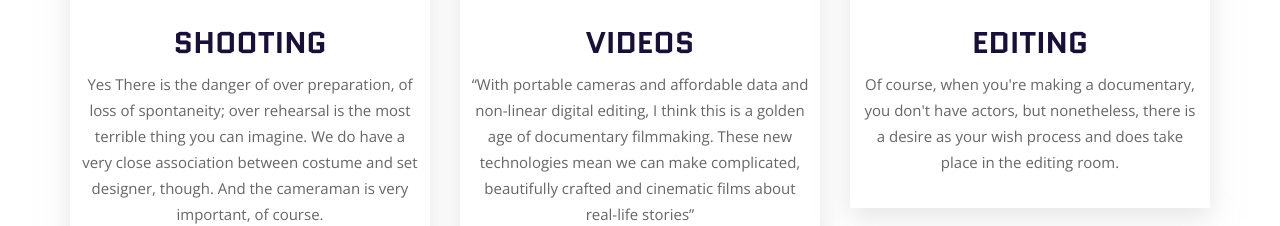
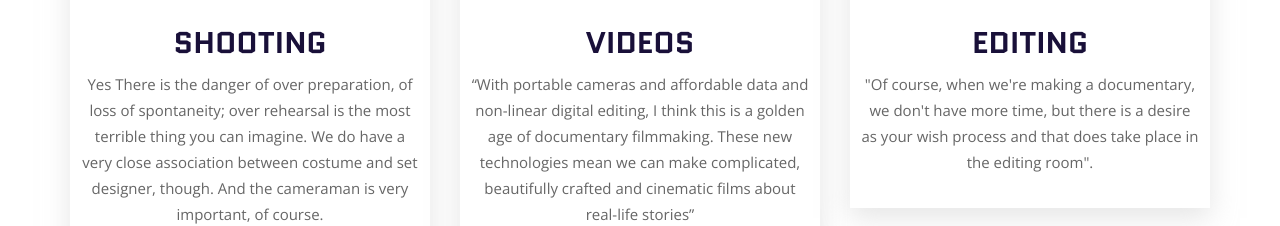
Before and after one commit to arjunvinayaka/01, a plain HTML site: page index.html in a window 1280 px wide. Shown: the part 1189-1415 px from the top of the page. Drawn offline with nearby package versions, Linux system fonts and the light colour scheme.

Commit message:
Update index.html

```diff
--- a/index.html
+++ b/index.html
@@ -124,7 +124,7 @@
                     <div class="services-item">
                         <img src="img/services/service-3.jpg" alt="">
                         <h3>Editing</h3>
-                        <p>Of course, when you're making a documentary, you don't have actors, but nonetheless, there is a desire as your wish process and does take place in the editing room.</p>
+                        <p>"Of course, when we're making a documentary, we don't have more time, but there is a desire as your wish process and that does take place in the editing room".</p>
                     </div>
                 </div>
             </div>
```
